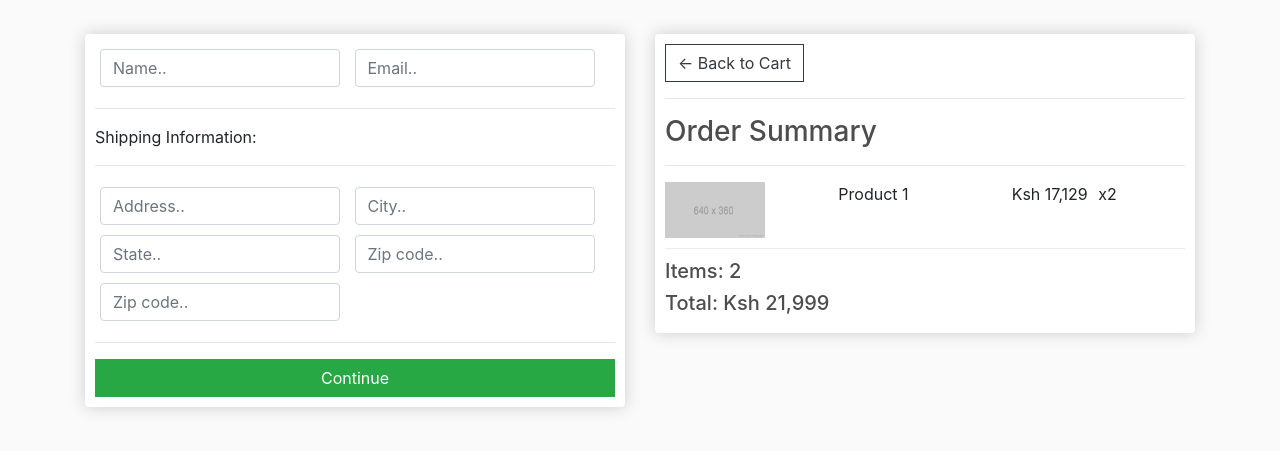
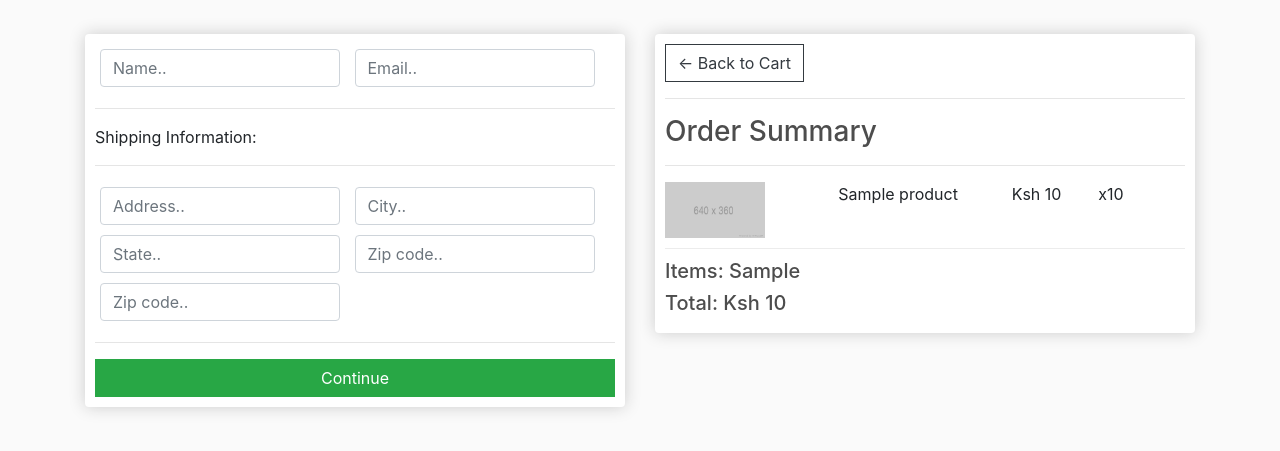
Before and after one commit to ndunguloren96/ltronix-shop, a Django app: template ecommerce/store/templates/store/checkout.html in a window 1280 px wide. Shown: the part 57-508 px from the top of the page. Run offline with Django 4.2, Linux system fonts and the light colour scheme; the template is opened without the code that fills it: most values are stand-ins (such as "Sample title", 1, 10 or a date in 2020); some libraries are stand-ins or nearby versions.

Commit message:
feat: render checkout data

```diff
--- a/ecommerce/store/templates/store/checkout.html
+++ b/ecommerce/store/templates/store/checkout.html
@@ -86,16 +86,18 @@
       <hr />
       <h3>Order Summary</h3>
       <hr />
+      {% for item in items %}
       <div class="cart-row">
         <div style="flex: 2">
           <img class="row-image" src="{% static 'images/placeholder.png' %}" />
         </div>
-        <div style="flex: 2"><p>Product 1</p></div>
-        <div style="flex: 1"><p>Ksh 17,129</p></div>
-        <div style="flex: 1"><p>x2</p></div>
+        <div style="flex: 2"><p>{{ item.product.name }}</p></div>
+        <div style="flex: 1"><p>Ksh {{ item.product.price }}</p></div>
+        <div style="flex: 1"><p>x{{ item.quantity }}</p></div>
       </div>
-      <h5>Items: 2</h5>
-      <h5>Total: Ksh 21,999</h5>
+      {% endfor %}
+      <h5>Items: {{ order.get_cart_items }}</h5>
+      <h5>Total: Ksh {{ order.get_cart_total }}</h5>
     </div>
   </div>
 </div>
```
